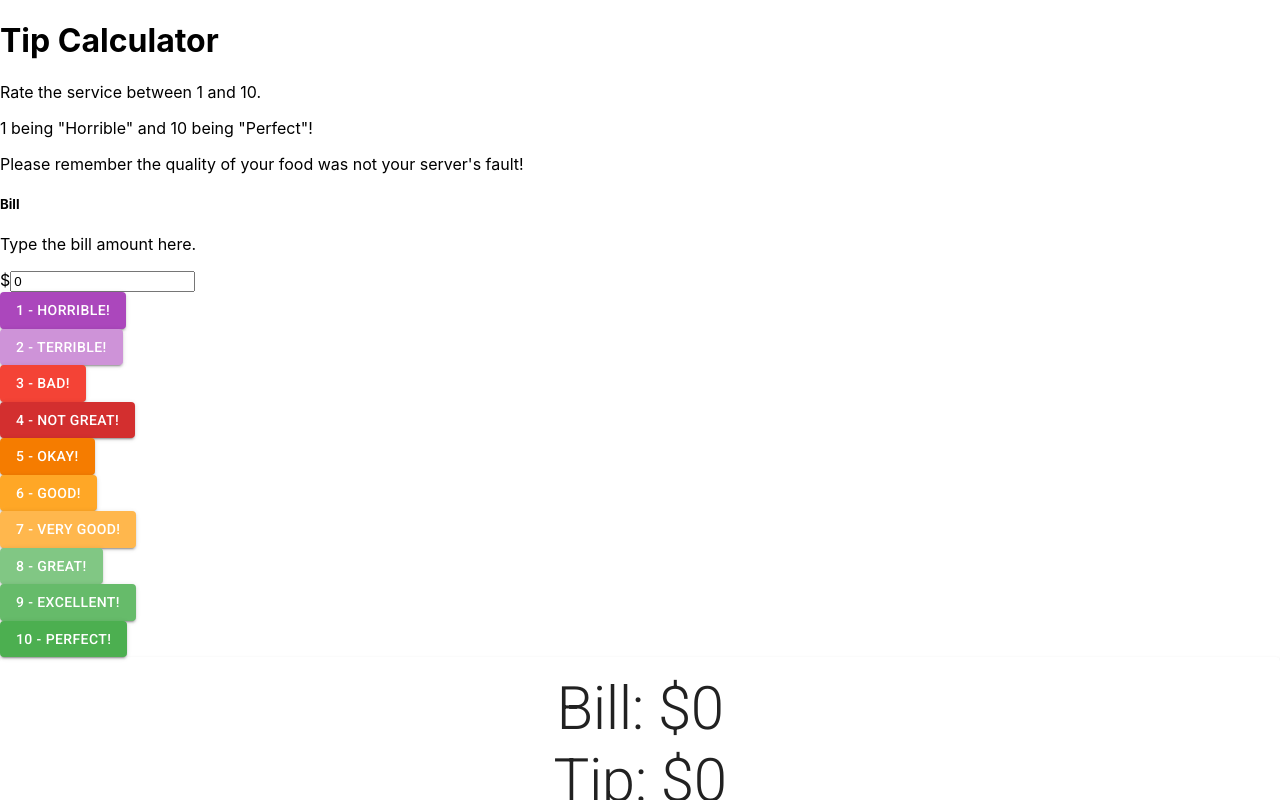
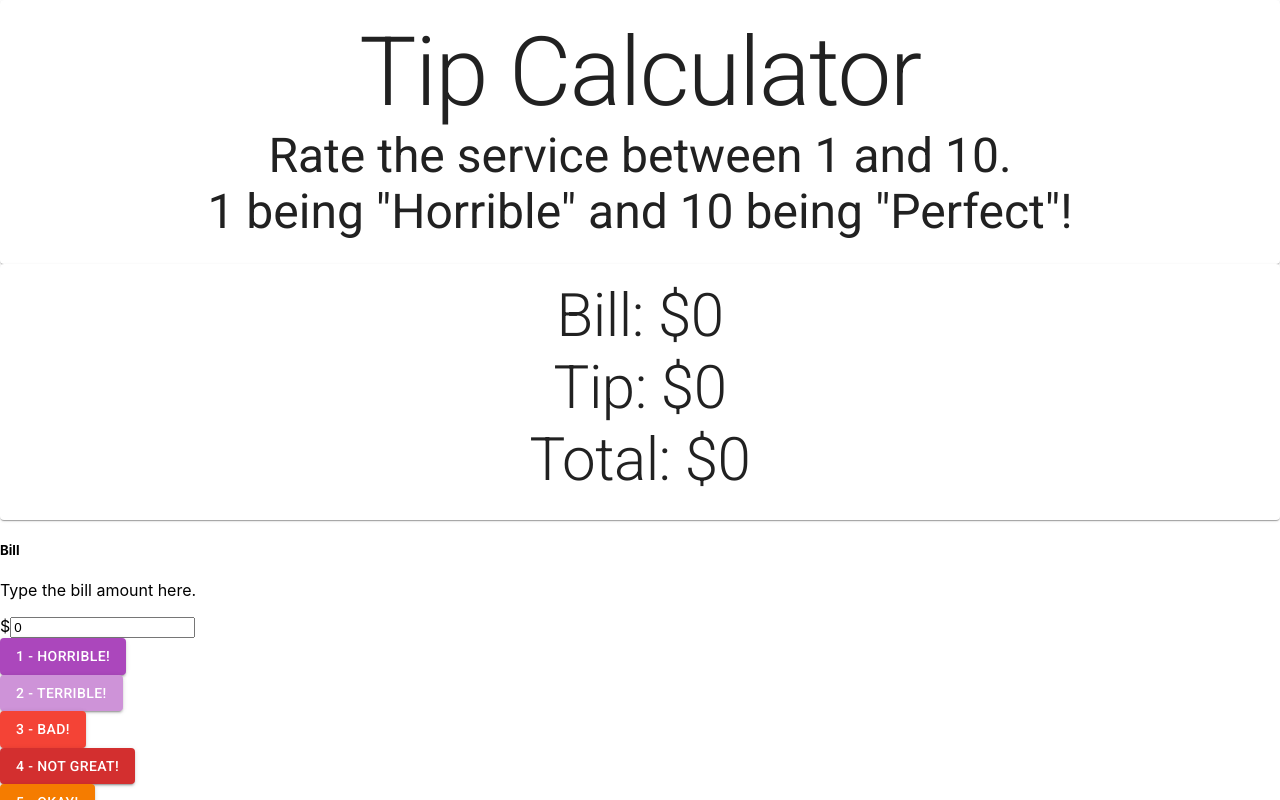
Before and after one commit to RossaMania/tip-calculator-react, a React (Create React App) app: page / in a window 1280 px wide. Shown: the top 800 px of the page. Built offline with nearby package versions, Linux system fonts and the light colour scheme.

Commit message:
Turn header component into a Material UI card component. Move Total component from bottom to top.

```diff
--- a/src/components/Header.js
+++ b/src/components/Header.js
@@ -1,17 +1,21 @@
 import React from "react";
+import Card from "@mui/material/Card";
+import CardContent from "@mui/material/CardContent";
+import Typography from "@mui/material/Typography";
 
 const Header = () => {
   return (
-    <header>
-      <div>
-        <h1>Tip Calculator</h1>
-        <div>
-          <p>Rate the service between 1 and 10.</p>
-          <p>1 being "Horrible" and 10 being "Perfect"!</p>
-          <p>Please remember the quality of your food was not your server's fault!</p>
-        </div>
-      </div>
-    </header>
+    <Card>
+      <CardContent>
+        <Typography align="center" variant="h1">Tip Calculator</Typography>
+        <Typography align="center" variant="h3">
+          Rate the service between 1 and 10.
+        </Typography>
+        <Typography align="center" variant="h3">
+          1 being "Horrible" and 10 being "Perfect"!
+        </Typography>
+      </CardContent>
+    </Card>
   );
 };
 
--- a/src/components/TipCalculator.js
+++ b/src/components/TipCalculator.js
@@ -56,9 +56,9 @@ const TipCalculator = () => {
   return (
     <div>
       <Header />
+      <Total bill={bill} tip={tip} total={total} />
       <BillAmount bill={bill} handleBillChange={handleBillChange} />
       <ServiceRating handleServiceChange={handleServiceChange} />
-      <Total bill={bill} tip={tip} total={total} />
     </div>
   );
 };
```
